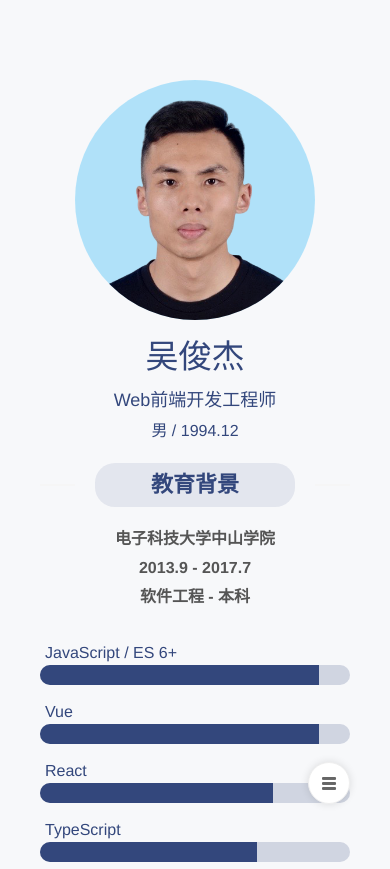
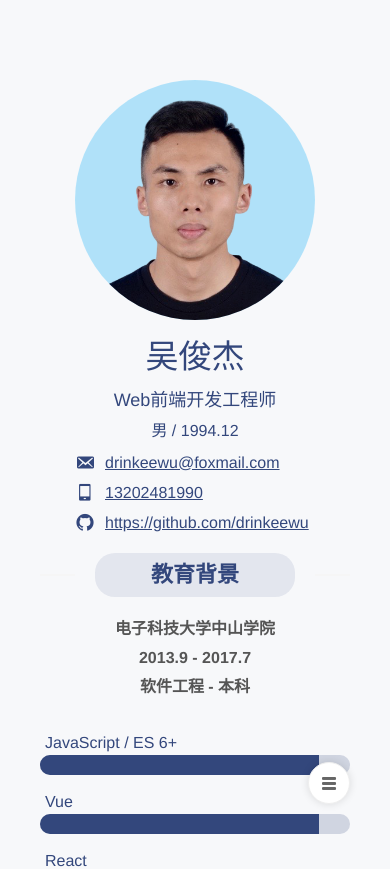
Before and after one commit to drinkeewu/resume, a Vue app: page /#/ in a window 390 px wide. Shown: the top 869 px of the page. Built offline with nearby package versions, Linux system fonts and the light colour scheme.

Commit message:
style: 联系方式位置调整

```diff
--- a/src/views/aside/Aside.vue
+++ b/src/views/aside/Aside.vue
@@ -14,6 +14,10 @@
         </p>
         <p>男 / 1994.12</p>
       </div>
+      <icon-list
+        :list="contacts"
+        class="icon-list"
+      />
       <block-wrapper
         id="edu"
         title="教育背景"
@@ -28,10 +32,7 @@
       </block-wrapper>
 
       <progress-list :data="skills" />
-      <icon-list
-        :list="contacts"
-        class="icon-list"
-      />
+
 
       <block-wrapper
         id="evalution"
@@ -166,6 +167,9 @@ ul {
   box-sizing: border-box;
   text-align: center;
   background-color: $bg;
+  .icon-list {
+    margin-left: 30px;
+  }
   .work-year {
     padding: 0 10px;
     display: inline-block;
@@ -206,6 +210,9 @@ ul {
     .online-link {
       display: none;
     }
+    .icon-list {
+      margin-left: calc((100% - 240px) / 2);
+    }
   }
 }
 </style>
```
